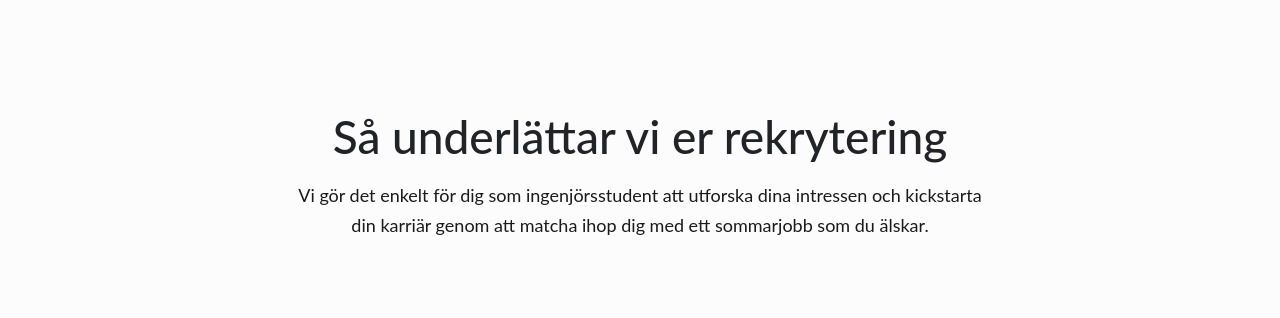
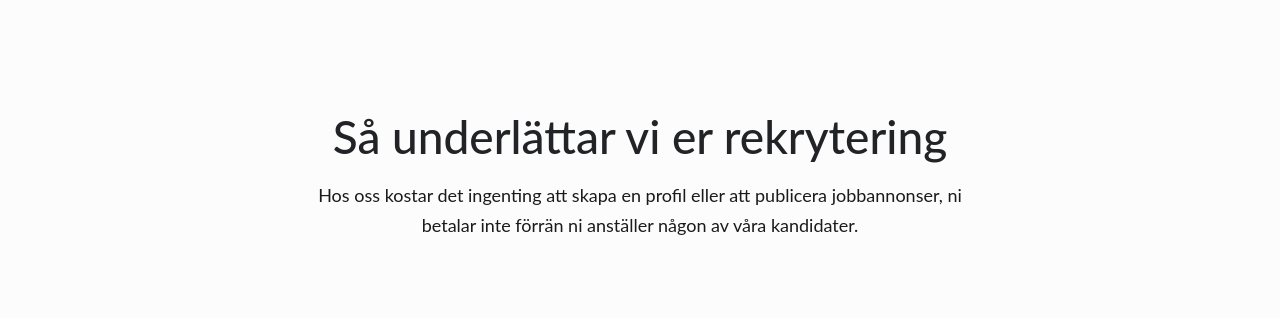
Before and after one commit to johan-akerman/UngaIngenjorer, a plain HTML site: page foretag.html in a window 1280 px wide. Shown: the part 91-409 px from the top of the page. Drawn offline with nearby package versions, Linux system fonts and the light colour scheme; a script that the page names is missing.

Commit message:
update företag

```diff
--- a/foretag.html
+++ b/foretag.html
@@ -81,7 +81,7 @@
         <div class="what-we-do-content ">
 
             <h1 class="animated ">Så underlättar vi er rekrytering</h1>
-            <p class="text">Vi gör det enkelt för dig som ingenjörsstudent att utforska dina intressen och kickstarta din karriär genom att matcha ihop dig med ett sommarjobb som du älskar.</p>
+            <p class="text">Hos oss kostar det ingenting att skapa en profil eller att publicera jobbannonser, ni betalar inte förrän ni anställer någon av våra kandidater.</p>
 
             <div class="row what-we-do-row ">
                 <div id="what-we-do-1 " class="animated col-lg-4 col-md-6 col-sm-12 what-we-do-holder ">
```
